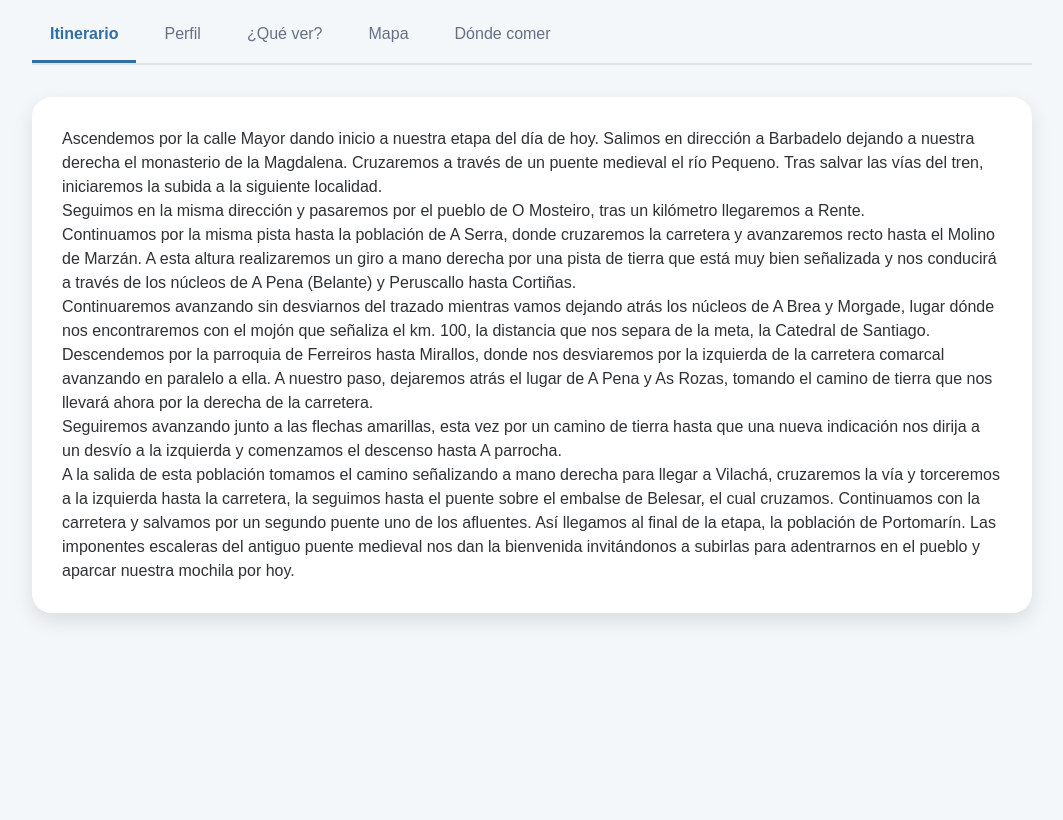
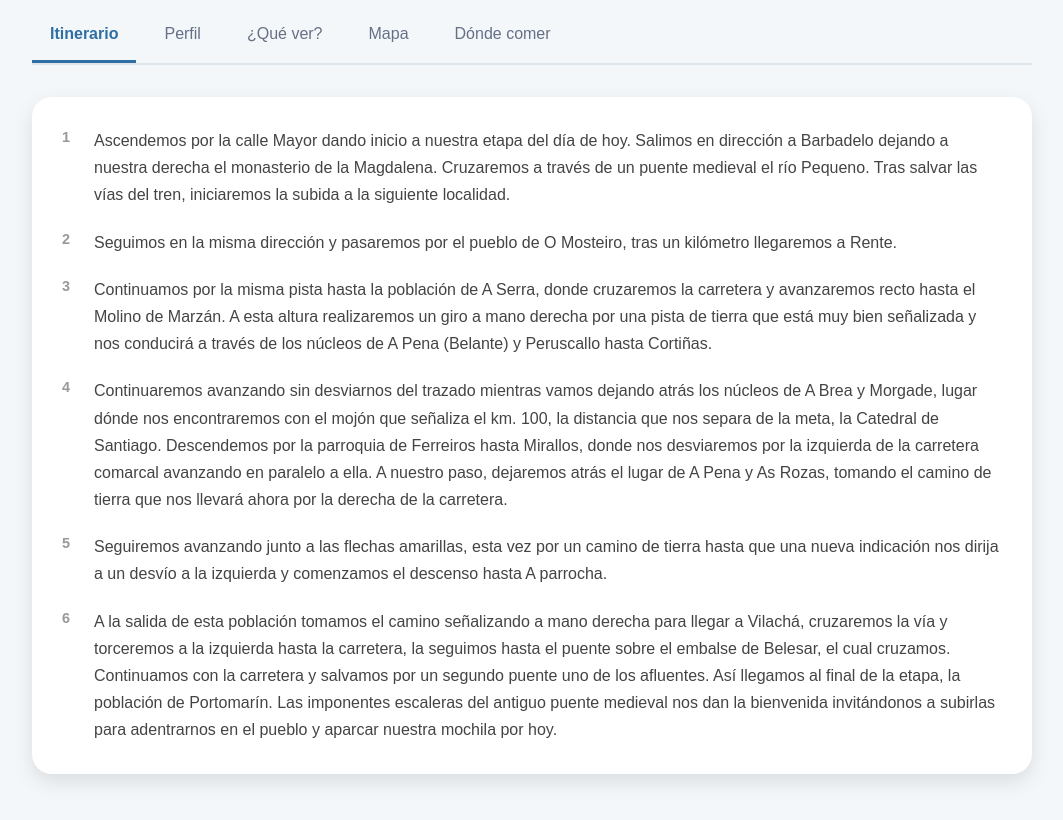
Before and after one commit to jmarclom96-sudo/camino-santiago-sof, a React (Vite) app: page /etapas/1 in a window 1280 px wide. Shown: the part 680-1500 px from the top of the page, without its empty margins (108-1171 px from the left). Before the commit the page ends 1341 px from the top, so only its background shows below. Built offline with nearby package versions, Linux system fonts and the light colour scheme.

Commit message:
Fix itinerario de etapadetalle

```diff
--- a/src/pages/EtapaDetalle.css
+++ b/src/pages/EtapaDetalle.css
@@ -264,6 +264,32 @@
 
 }
 
+.itinerario {
+    display: flex;
+    flex-direction: column;
+    gap: 20px;
+}
+
+.itinerario-paso {
+    display: flex;
+    gap: 14px;
+    align-items: flex-start;
+}
+
+.itinerario-numero {
+    flex-shrink: 0;
+    width: 18px;
+    color: #999;
+    font-size: 0.9rem;
+    font-weight: 600;
+}
+
+.itinerario-paso p {
+    margin: 0;
+    line-height: 1.7;
+    color: #444;
+}
+
 /* =========================
    ¿QUÉ VER?
    ========================= */
--- a/src/pages/EtapaDetalle.tsx
+++ b/src/pages/EtapaDetalle.tsx
@@ -129,26 +129,18 @@ export default function EtapaDetalle() {
                         <div className="itinerario">
 
                             {contenido.itinerario.map((parrafo, index) => (
-                                <p key={index}>
+                            <div className="itinerario-paso" key={index}>
+
+                                <div className="itinerario-numero">
+                                    {index + 1}
+                                </div>
+
+                                <p>
                                     {parrafo}
                                 </p>
-                            ))}
 
-                        </div>
-                    )}
-
-                    {tab === "perfil" && (
-                        <div className="perfil">
-
-                            {contenido.perfil ? (
-                                <p>
-                                    Aquí irá el perfil de elevación.
-                                </p>
-                            ) : (
-                                <p>
-                                    Perfil de elevación próximamente.
-                                </p>
-                            )}
+                            </div>
+                        ))}
 
                         </div>
                     )}
@@ -174,22 +166,6 @@ export default function EtapaDetalle() {
 
                                 </div>
                             ))}
-
-                        </div>
-                    )}
-
-                    {tab === "mapa" && (
-                        <div className="mapa">
-
-                            {contenido.mapa ? (
-                                <p>
-                                    Aquí irá el mapa de la etapa.
-                                </p>
-                            ) : (
-                                <p>
-                                    Mapa próximamente.
-                                </p>
-                            )}
 
                         </div>
                     )}
```
